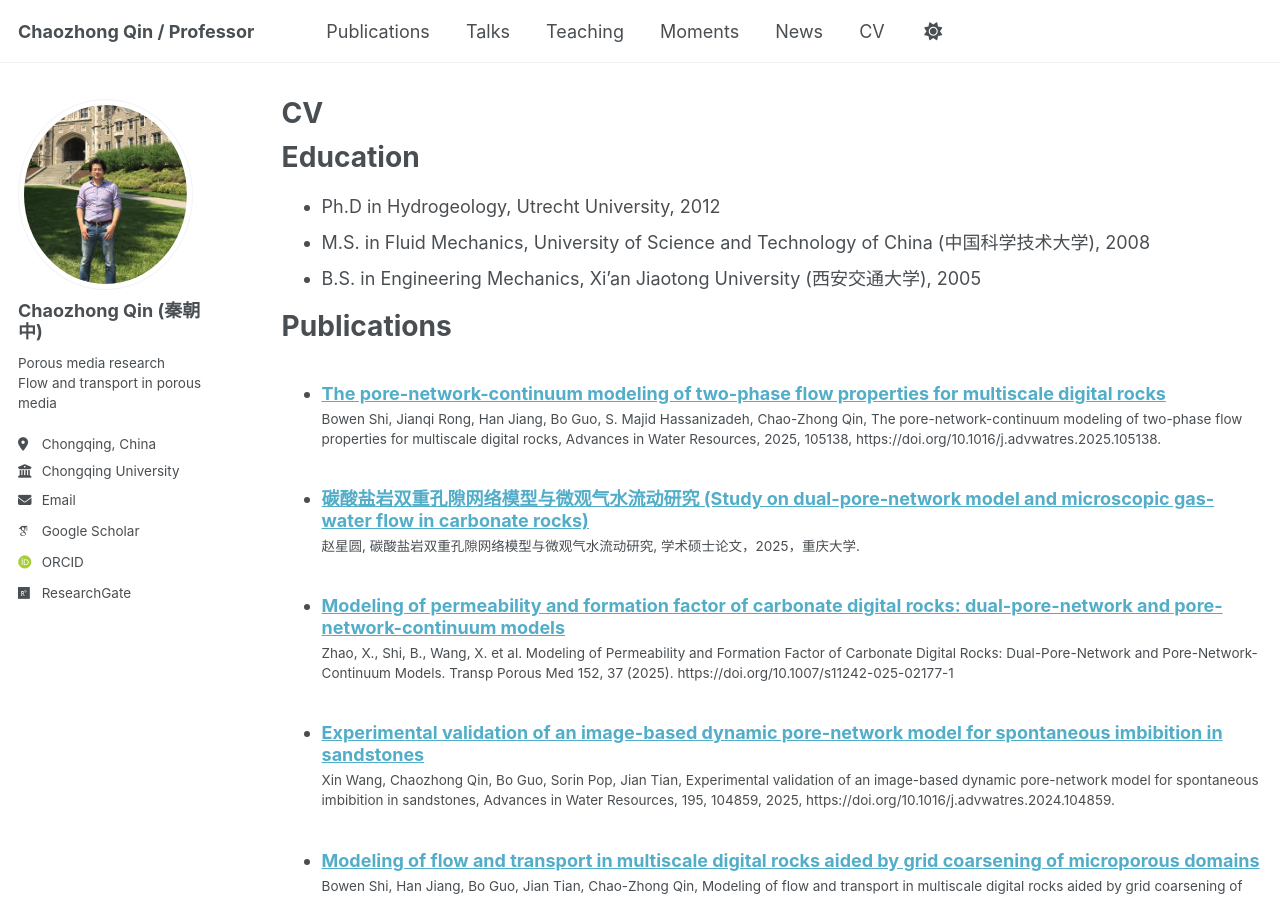
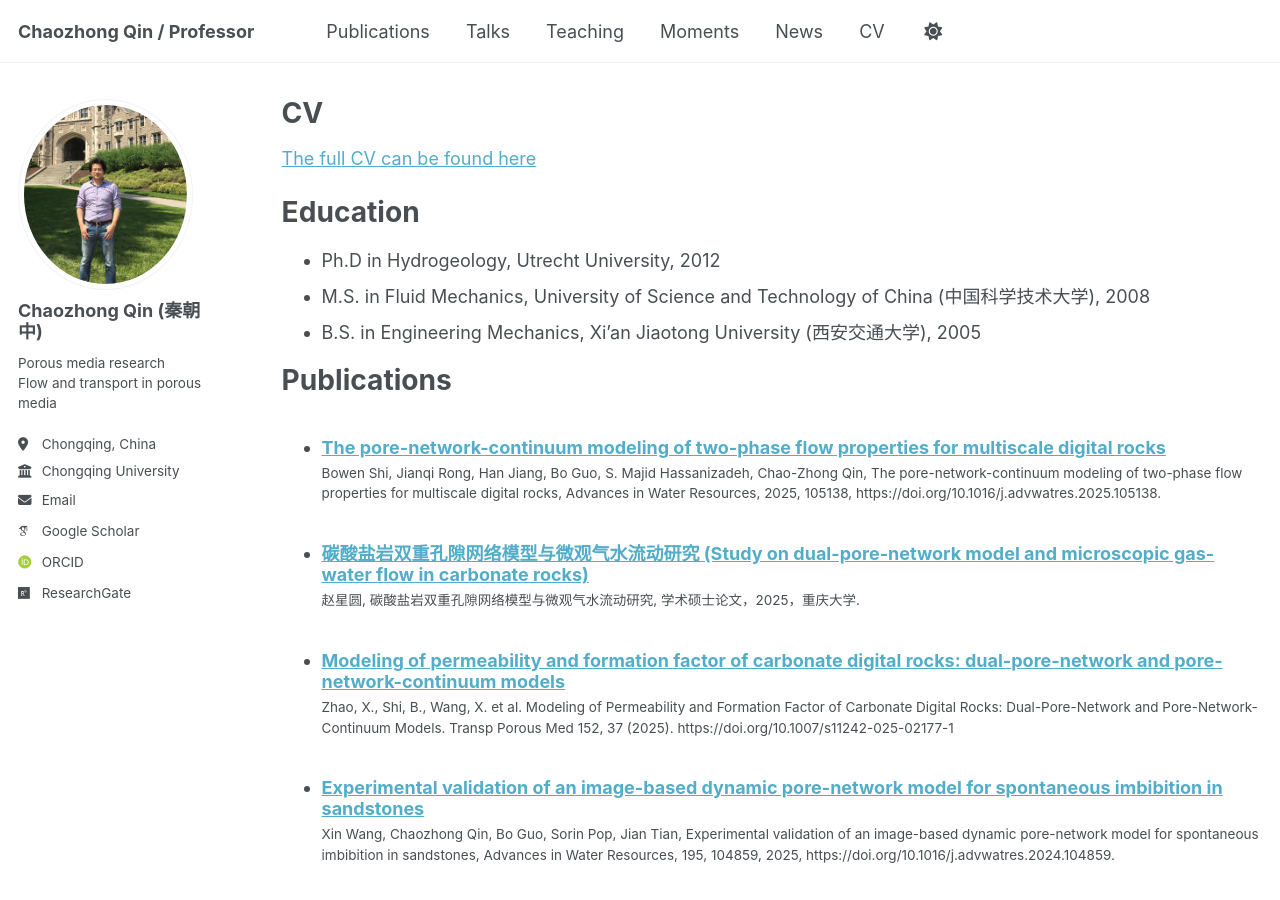
Before and after one commit to CZQIN/czqin.github.io, a Jekyll site: the page built from _pages/cv.md, in a window 1280 px wide and 900 px high. Built offline with Jekyll 4.4.1, drawn with Linux system fonts in a browser that asks for light colours; some web fonts are replaced; a script that is not in the unit is left out.

Commit message:
Update cv.md

```diff
--- a/_pages/cv.md
+++ b/_pages/cv.md
@@ -9,6 +9,7 @@ redirect_from:
 
 {% include base_path %}
 
+[The full CV can be found here](http://czqin.github.io/files/qin-cv.pdf)
 
 Education
 ======
```
